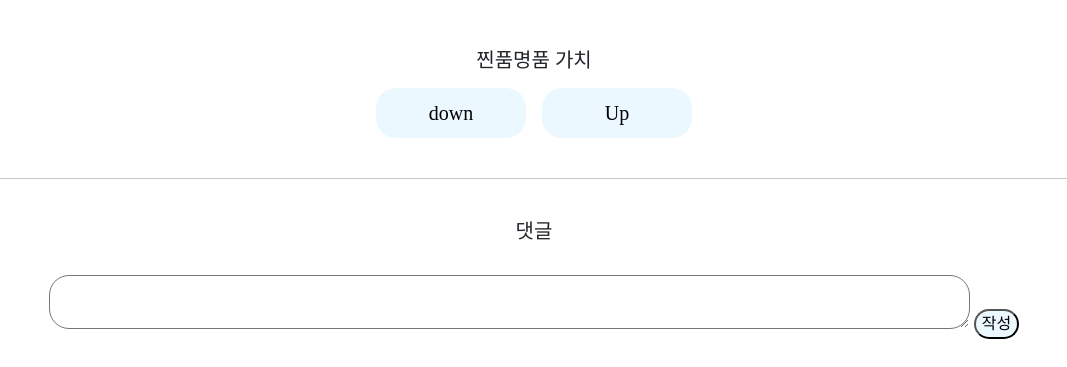
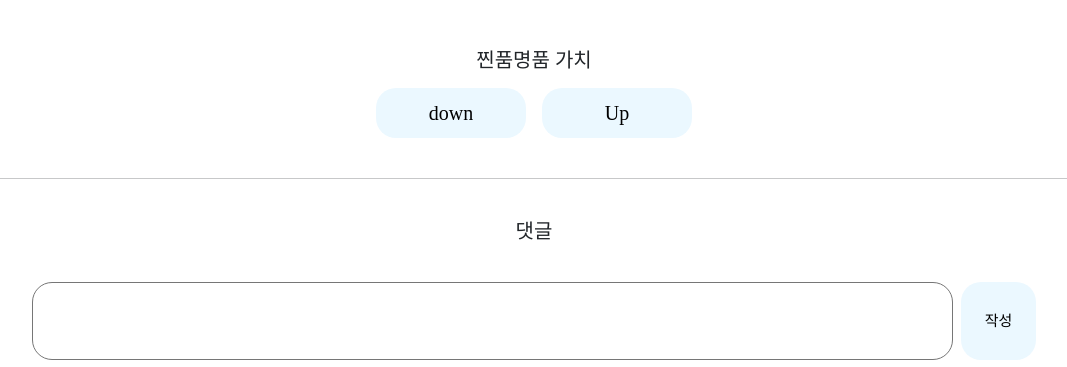
Before and after one commit to JJinPum-MyeongPum/JJinPum-MyeongPum, a Django app: template JmProject/JmApp/templates/detail.html in a window 1280 px wide. Shown: the part 511-878 px from the top of the page, without its empty margins (106-1173 px from the left). Before the commit the page ends 850 px from the top, so only its background shows below. Run offline with Django 3.2, Linux system fonts and the light colour scheme; the template is opened without the code that fills it, so the values that code supplies are empty; the visitor is signed in with stand-in values (Sample User, id 1); some libraries are stand-ins or nearby versions; some web fonts are replaced.

Commit message:
[지영][개발] :: detail 페이지 버튼 퍼블리싱 중간커밋

```diff
--- a/JmProject/JmApp/static/css/detail.css
+++ b/JmProject/JmApp/static/css/detail.css
@@ -32,6 +32,7 @@
 }
 
 textarea{
+    resize: none;
     border-radius: 20px;
 }
 
@@ -47,3 +48,19 @@ textarea{
     justify-content : center;
     background-color: hsl(202, 100%, 96%);
 }
+
+.comment-btn{
+    width: 6%;
+    padding: 10px 0 10px;
+    border: 0;
+    cursor: pointer;
+    background-color: hsl(202, 100%, 96%);
+    font-size: 15px;
+    font-weight: 400;
+    border-radius: 20px;
+}
+.btn{
+    text-align: center;
+    justify-content: center;
+    display: flex;
+}
--- a/JmProject/JmApp/templates/detail.html
+++ b/JmProject/JmApp/templates/detail.html
@@ -39,23 +39,22 @@
     {% if user.is_authenticated %}
         <form action="{% url 'create_comment' item.id user.username %}" method="POST" style="text-align: center;">
             {% csrf_token %}
-            <textarea name="content" cols="100" row="30"></textarea>
-            <button type="submit" style="border-radius: 20px; background-color: hsl(202, 100%, 96%);">작성</button>
+        <div class="btn">
+            <textarea name="content" cols="100" rows="3"></textarea> &nbsp;&nbsp;
+            <button class="comment-btn" style="border-radius: 20px; background-color: hsl(202, 100%, 96%);">작성</button>
+        </div>
         </form>
     {% endif %}
     {% for comment in item.comment_set.all %}
-        <div class="comment_box">
-                <h5>작성자 : {{ comment.writer }}<br>
-                <sub class="comment-date">{{ comment.date }}</sub></h5>
+            <div class="comment-user" style="display: flex;">
+                <h5>작성자 : {{ comment.writer }}
+            {% if user.is_authenticated %}
+                {% if user.username == comment.writer %}
+                    <button class="comment-delete-button"><a href="{% url 'delete_comment' item.id comment.id %}">삭제</a></button>
+                {% endif %}
+            {% endif %}
+            </div>
             <h5><div class="user-comment">{{ comment.content|linebreaksbr }}</div></h5>
-        </div>
-        {% if user == comment.writer %}
-        <div class="comment-delete">
-            <a href="{% url 'delete_comment' item.id comment.id %}">
-                <button class="comment-delete-button">삭제</button>
-            </a>
-        </div>
-        {% endif %}
     {% endfor %}
 
 <script type="text/javascript" src="//code.jquery.com/jquery-1.11.0.min.js"></script>
```
